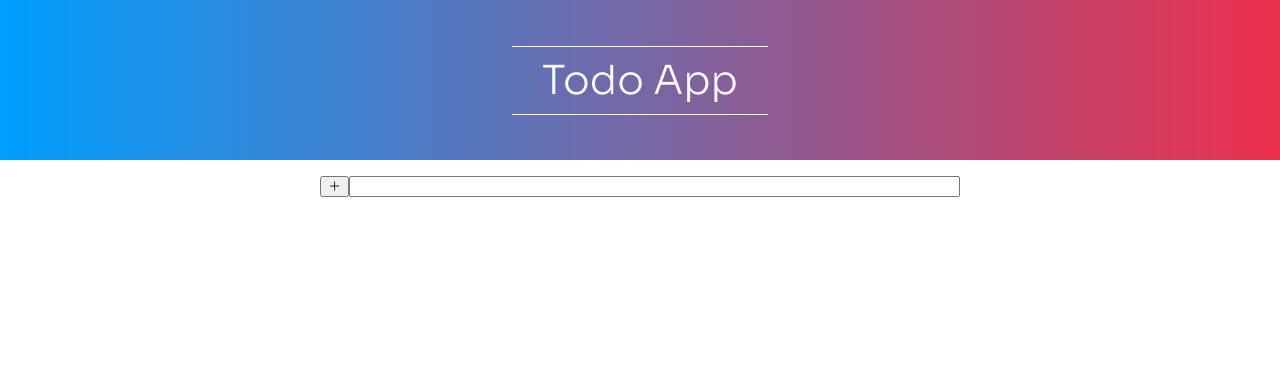
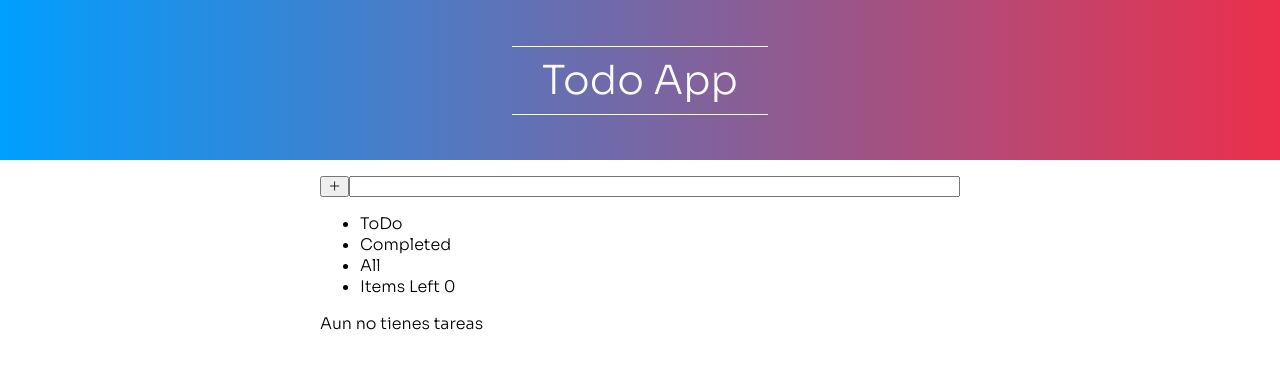
Before and after one commit to edevars/todo-ts, a Next.js app: page / in a window 1280 px wide. Shown: the top 368 px of the page. Built offline with nearby package versions, Linux system fonts and the light colour scheme.

Commit message:
:zap: Adding tasks to local storage

```diff
--- a/components/Item/index.tsx
+++ b/components/Item/index.tsx
@@ -1,14 +1,27 @@
 import { useState } from 'react'
-import { ItemInterface } from '../../types'
+import { ItemInterface, TaskProperties } from '../../types'
 import { StyledItem } from './styles'
 
-export const Item = (props: ItemInterface): JSX.Element => {
-    const { description, checked } = props
+interface TaskFunctions {
+    calculatePendingTasks(): void,
+    updateTaskProperty(taskId: number, property: TaskProperties, value: any): void
+}
+
+type ItemProps = ItemInterface & TaskFunctions
+
+export const Item = (props: ItemProps): JSX.Element => {
+    const { taskId, description, checked, calculatePendingTasks, updateTaskProperty } = props
     const [isChecked, setChecked] = useState(checked)
+
+    const handleCheckBox = () => {
+        calculatePendingTasks()
+        updateTaskProperty(taskId, 'checked', !isChecked)
+        setChecked(!isChecked)
+    }
 
     return (
         <StyledItem>
-            <input type="checkbox" checked={isChecked} onChange={() => { setChecked(!isChecked) }} />
+            <input type="checkbox" checked={isChecked} onChange={handleCheckBox} />
             <p>{description}</p>
         </StyledItem>
     )
--- a/components/List/index.tsx
+++ b/components/List/index.tsx
@@ -1,23 +1,37 @@
-import { ListItems } from '../../types.d'
+import { ListItems, TaskProperties } from '../../types.d'
 import { Item } from '../Item'
 import { StyledList } from './styles'
 
-
 interface ListProps {
-    items: ListItems
+    items: ListItems,
+    calculatePendingTasks(): void,
+    updateTaskProperty(taskId: number, property: TaskProperties, value: any): void
 }
 
 export const List = (props: ListProps): JSX.Element => {
-    const { items } = props
+    const { items, calculatePendingTasks, updateTaskProperty } = props
+
+    const renderList = () => {
+
+        if (items.length !== 0) {
+            return (
+                <>
+                    {items.map((item) => {
+                        return (
+                            <Item key={item.taskId} {...item} calculatePendingTasks={calculatePendingTasks} updateTaskProperty={updateTaskProperty} />
+                        )
+                    })}
+                </>
+            )
+        }
+        return (
+            <p>Aun no tienes tareas</p>
+        )
+    }
+
     return (
         <StyledList>
-            {
-                items.map((item) => {
-                    return (
-                        <Item key={item.taskId} {...item} />
-                    )
-                })
-            }
+            {renderList()}
         </StyledList>
     )
 }
--- a/hooks/useTasks.ts
+++ b/hooks/useTasks.ts
@@ -1,31 +1,30 @@
-import { ListItems, ItemInterface } from './../types.d';
+import { createTaskInLocalStorage, deleteTaskInLocalStorage, updateTaskInLocalStorage, readTasks } from './../utils/localStorage';
+import { ListItems, TaskProperties } from './../types.d';
 import { useState, useEffect } from 'react';
 
 export const useTask = () => {
-    const LOCAL_STORAGE_NAME = 'tasks'
     const [tasks, setTasks] = useState<ListItems>([])
 
     useEffect(() => {
-        const localStorageTasks: ListItems = JSON.parse(window.localStorage.getItem(LOCAL_STORAGE_NAME)!) || [];
-        setTasks(localStorageTasks)
+        setTasks(readTasks())
     }, [])
 
+
     const createTask = (description: string) => {
-        const taskId = tasks.length + 1
-        const newArrayTasks: ListItems = [...tasks, { taskId, description, checked: false }];
-        setTasks(newArrayTasks);
-        window.localStorage.setItem(LOCAL_STORAGE_NAME, JSON.stringify(newArrayTasks));
-    };
+        const withCreatedTask = createTaskInLocalStorage(description)
+        setTasks([...withCreatedTask])
+    }
 
-    const removeTask = (id: number) => {
-        const localStorageTasks: ListItems = JSON.parse(window.localStorage.getItem(LOCAL_STORAGE_NAME)!);
+    const deleteTask = (taskId: number) => {
+        const withDeletedTask = deleteTaskInLocalStorage(taskId)
+        setTasks([...withDeletedTask])
+    }
 
-        const deletedFavorites = localStorageTasks.filter((task: ItemInterface) => task.taskId !== id);
+    const updateTaskProperty = (taskId: number, property: TaskProperties, value: any) => {
+        const withUpdatedTask = updateTaskInLocalStorage(taskId, property, value)
+        setTasks([...withUpdatedTask])
+    }
 
-        setTasks(deletedFavorites);
 
-        window.localStorage.setItem(LOCAL_STORAGE_NAME, JSON.stringify(deletedFavorites));
-    };
-
-    return { tasks, createTask, removeTask }
+    return { tasks, createTask, deleteTask, updateTaskProperty }
 }
--- a/pages/index.tsx
+++ b/pages/index.tsx
@@ -1,15 +1,28 @@
 import type { NextPage } from 'next'
 import Head from 'next/head'
+import { useEffect, useState } from 'react'
 import { AddTask } from '../components/AddTask'
 import { Header } from '../components/header'
+import { Info } from '../components/Info'
 import { List } from '../components/List'
 import { useTask } from '../hooks/useTasks'
 import { PageWrapper } from '../styles/PageWrapper'
+import { ItemInterface } from '../types'
 
 
 const Home: NextPage = () => {
 
-  const { tasks, createTask } = useTask()
+  const { tasks, createTask, updateTaskProperty } = useTask()
+  const [pendingTasks, setPendingTasks] = useState<number>(0)
+
+  const calculatePendingTasks = () => {
+    const tasksToDo = tasks.filter((task: ItemInterface) => task.checked !== true).length
+    setPendingTasks(tasksToDo)
+  }
+
+  useEffect(() => {
+    calculatePendingTasks()
+  }, [tasks])
 
   return (
     <>
@@ -21,7 +34,8 @@ const Home: NextPage = () => {
       <Header />
       <PageWrapper>
         <AddTask createTask={createTask} />
-        <List items={tasks} />
+        <Info pendingTasks={pendingTasks} />
+        <List items={tasks} calculatePendingTasks={calculatePendingTasks} updateTaskProperty={updateTaskProperty} />
       </PageWrapper>
     </>
   )
--- a/types.d.ts
+++ b/types.d.ts
@@ -5,3 +5,5 @@ export interface ItemInterface {
 }
 
 export type ListItems = Array<ItemInterface>
+
+export type TaskProperties = 'taskId' | 'description' | 'checked'
--- /dev/null
+++ b/utils/localStorage.ts
@@ -0,0 +1,32 @@
+import { TaskProperties } from './../types.d';
+import { ListItems } from "../types";
+
+const LOCAL_STORAGE_NAME = "tasks"
+
+export const readTasks = () => JSON.parse(window.localStorage.getItem(LOCAL_STORAGE_NAME)!) || [];
+
+export const createTaskInLocalStorage = (description: string): ListItems => {
+    const tasks = readTasks()
+    const taskId = tasks.length + 1
+    const newArrayTasks: ListItems = [...tasks, { taskId, description, checked: false }];
+    window.localStorage.setItem(LOCAL_STORAGE_NAME, JSON.stringify(newArrayTasks));
+    return newArrayTasks
+};
+
+export const deleteTaskInLocalStorage = (taskId: number): ListItems => {
+    const tasks = readTasks()
+    const index = taskId - 1
+    const newArrayTasks: ListItems = tasks.splice(index, 1)
+    window.localStorage.setItem(LOCAL_STORAGE_NAME, JSON.stringify(newArrayTasks));
+    return newArrayTasks
+};
+
+export const updateTaskInLocalStorage = (taskId: number, property: TaskProperties, value: any): ListItems => {
+    const tasks = readTasks()
+    const index = taskId - 1
+    const editedTaskArray = [...tasks]
+    const editedTask = { ...editedTaskArray[index], [property]: value }
+    editedTaskArray[index] = editedTask
+    window.localStorage.setItem(LOCAL_STORAGE_NAME, JSON.stringify(editedTaskArray));
+    return editedTaskArray
+};
```
